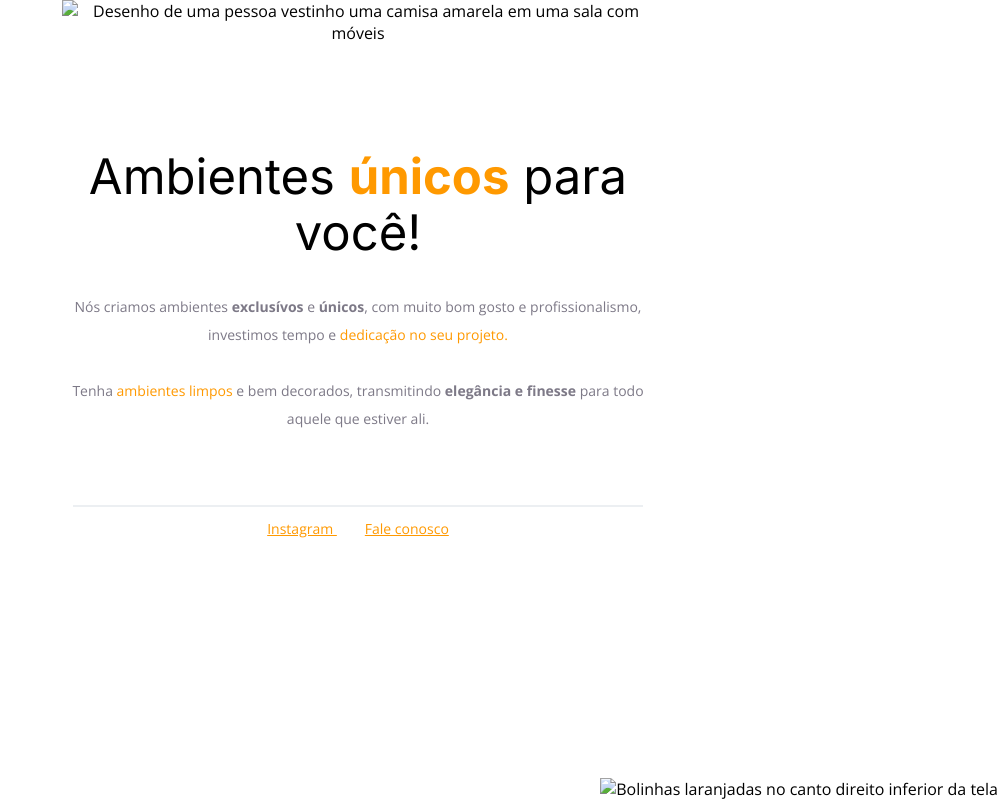
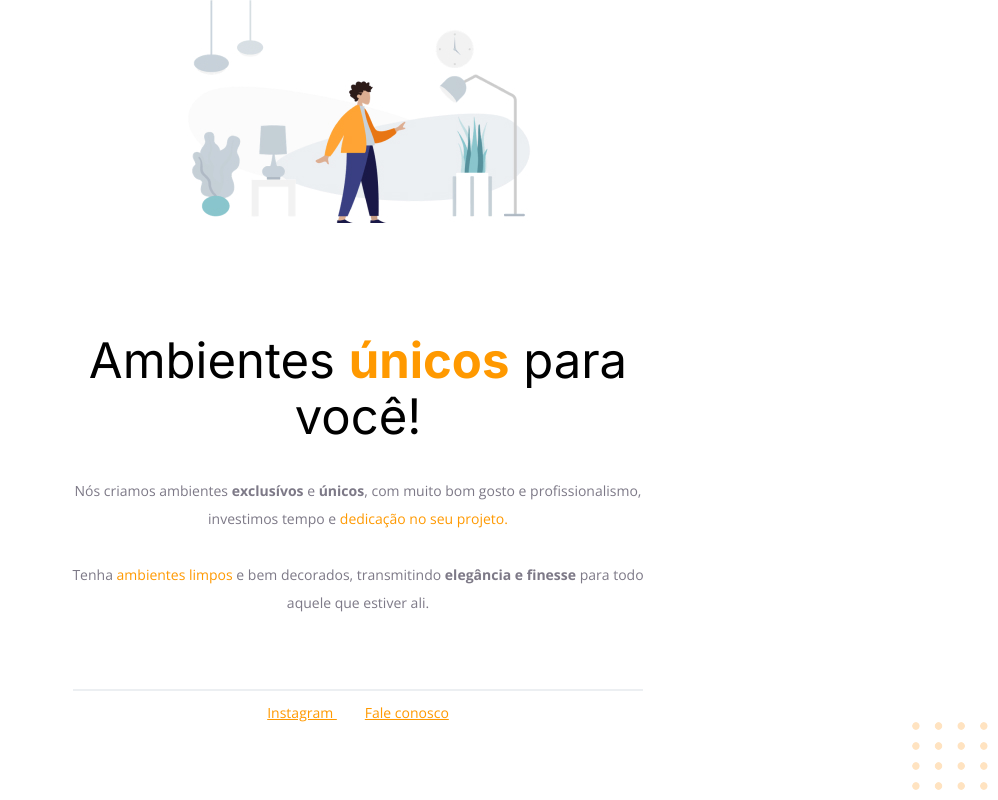
Before and after one commit to Breakindred/lead2-rocketseat, a plain HTML site: page index.html in a window 1280 px wide. Shown: the whole page, without its empty margins (282-1280 px from the left). Drawn offline with nearby package versions, Linux system fonts and the light colour scheme.

Commit message:
Update index.html

```diff
--- a/index.html
+++ b/index.html
@@ -19,7 +19,7 @@
 <body>
 
   <div id="hero">
-    <img src="./img1.jpg" alt="Desenho de uma pessoa vestinho uma camisa amarela em uma sala com móveis">
+    <img src="./img/img1.jpg" alt="Desenho de uma pessoa vestinho uma camisa amarela em uma sala com móveis">
 
     <h1>Ambientes <span>únicos</span> para você!</h1>
     <p>
@@ -52,7 +52,7 @@
 
   </div>
 
-  <img id="balls" src="./balls.svg" alt="Bolinhas laranjadas no canto direito inferior da tela" />
+  <img id="balls" src="./img/balls.svg" alt="Bolinhas laranjadas no canto direito inferior da tela" />
 
 </body>
 
```
